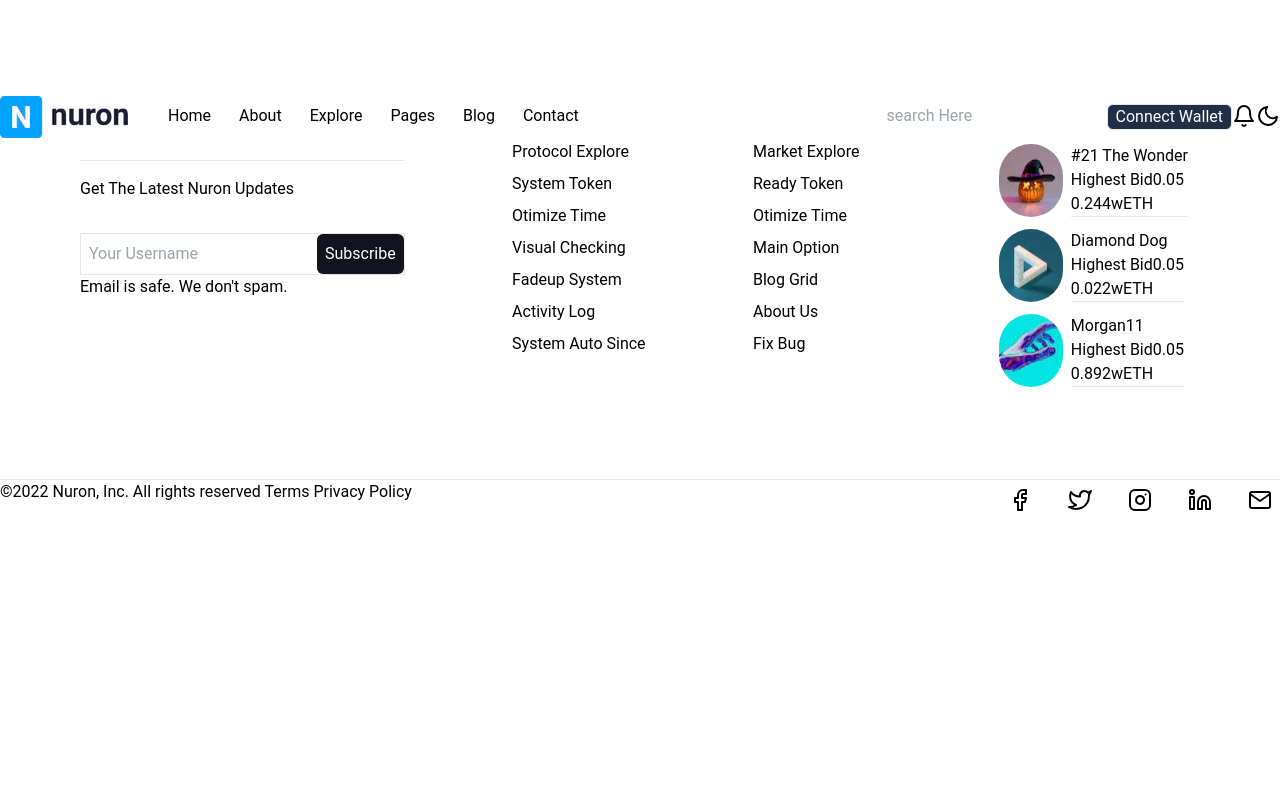
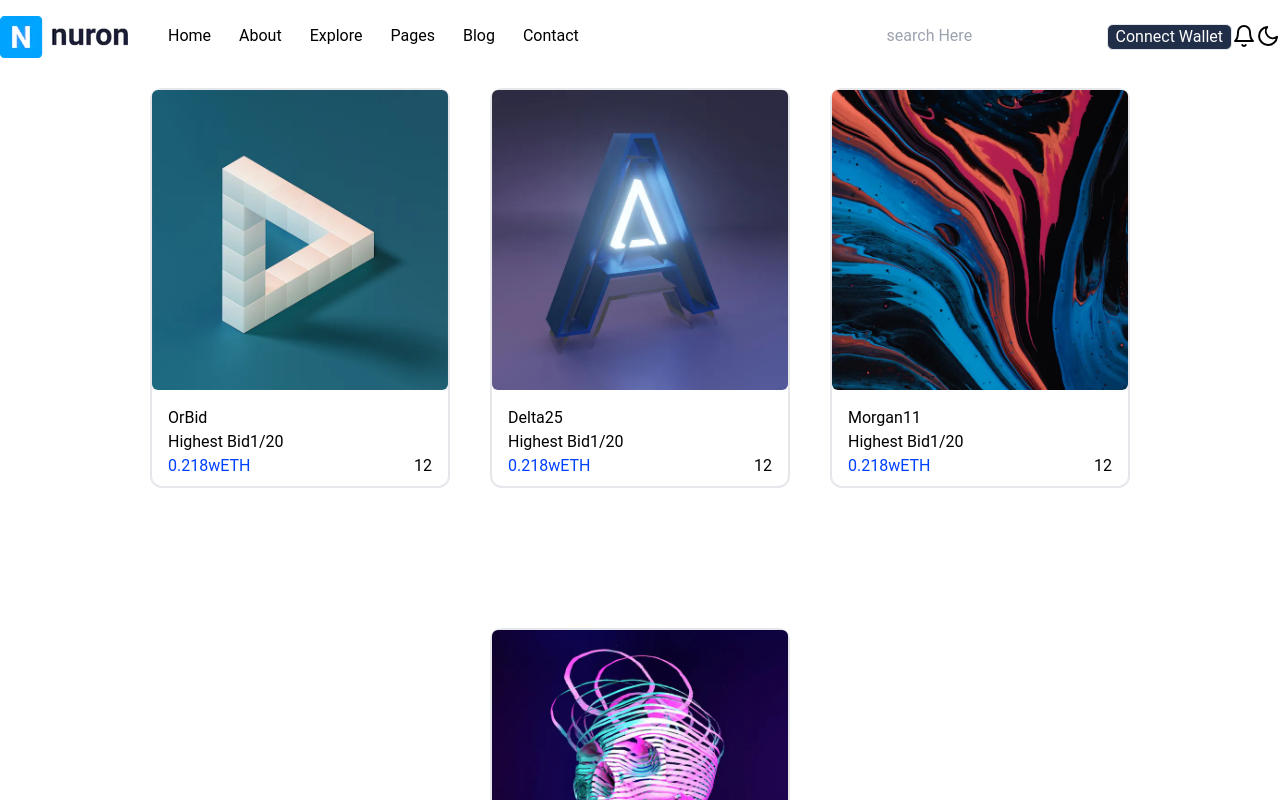
Before and after one commit to Vedant18K/nft, a React (Create React App) app: page /explore in a window 1280 px wide. Shown: the top 800 px of the page. Built offline with nearby package versions, Linux system fonts and the light colour scheme; the HTML template or start-up script is replaced by a standard one.

Commit message:
normal changes

```diff
--- /dev/null
+++ b/src/Explore/Expores.jsx
@@ -0,0 +1,15 @@
+import React from 'react'
+
+import NewestItem from '../HomePage/NewestItem'
+
+const Expores = () => {
+  return (
+    <div>
+        <div>Explore Style Isotop</div>
+        <div>Explore Product</div>
+        <NewestItem/>
+    </div>
+  )
+}
+
+export default Expores
--- a/src/HomePage/NavBar.jsx
+++ b/src/HomePage/NavBar.jsx
@@ -22,7 +22,7 @@ const NavBar = () => {
               <li>
                 <Link to="/about"> About</Link>
               </li>
-              <li>Explore</li>
+              <li><Link to="/explore"> Explore</Link></li>
               <li><Link to="/pages"> Pages</Link></li>
               <li>
                 <Link to="/blog"> Blog</Link>
--- a/src/HomePage/Slider.js
+++ b/src/HomePage/Slider.js
@@ -8,8 +8,8 @@ const Slider = () => {
                 <div className='text-6xl pt-14	'>Discover Digital Art,<p /> Collect and Sell Your <p />Specific NFTs.</div>
                 <div className='text-xl pt-14'>Partner with one of the world's largest retailers to <p />showcase your brand and products.</div>
                 <div className='flex gap-4 text-white pt-14'>
-                    <div className='bg-[#00a3ff] rounded-lg px-4 py-4 cursor-pointer'>Get Started</div>
-                    <div className='bg-[#212e48] rounded-lg px-4 py-4 cursor-pointer'>Create</div>
+                    <div className='bg-[#00a3ff] rounded-lg px-4 py-4 cursor-pointer hover:bg-[#212e48]'>Get Started</div>
+                    <div className='bg-[#212e48] rounded-lg px-4 py-4 cursor-pointer hover:bg-[#00a3ff]'>Create</div>
                 </div>
             </div>
             <div>
--- a/src/HomePage/TopSeller.jsx
+++ b/src/HomePage/TopSeller.jsx
@@ -86,8 +86,7 @@ const TopSeller = () => {
 
   return (
     <div>
-      <div>Top Seller in
-1 day</div>
+      <div className='px-4 text-[24px] font-bold'>Top Seller in 1 day</div>
     <div className="grid grid-cols-1 sm:grid-cols-2 md:grid-cols-3 lg:grid-cols-4 xl:grid-cols-5 gap-4 px-4">
       {topSellers.map((seller, index) => (
         <div
--- a/src/Routes/AppRoutes.js
+++ b/src/Routes/AppRoutes.js
@@ -9,6 +9,7 @@ import Footer from "../HomePage/Footer"
 import Blog from '../Blog/Blog';
 import Notification from '../Notification/Notification';
 import Pages from '../Pages/Pages';
+import Expores from '../Explore/Expores';
 
 
 const AppRoutes = () => {
@@ -22,6 +23,7 @@ const AppRoutes = () => {
             <Route path="/contact" element={<Contact />} />
             <Route path="/blog" element={<Blog />} />
             <Route path="/notification" element={<Notification/>}/>
+            <Route path="/explore" element={<Expores/>}/>
             <Route path="/pages" element={<Pages/>}/>
         </Routes>
         <Footer/>
```
